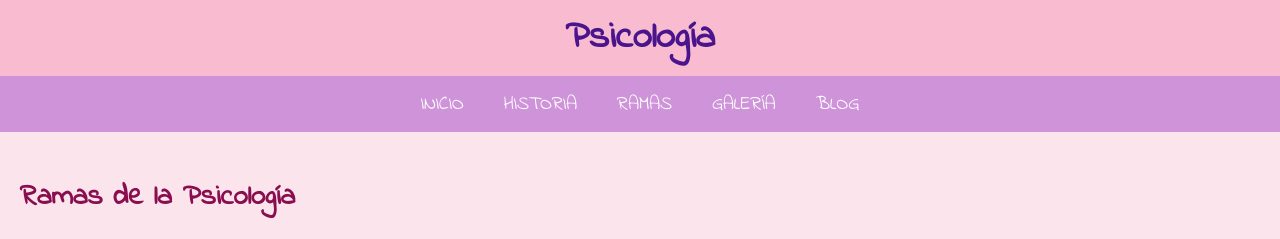
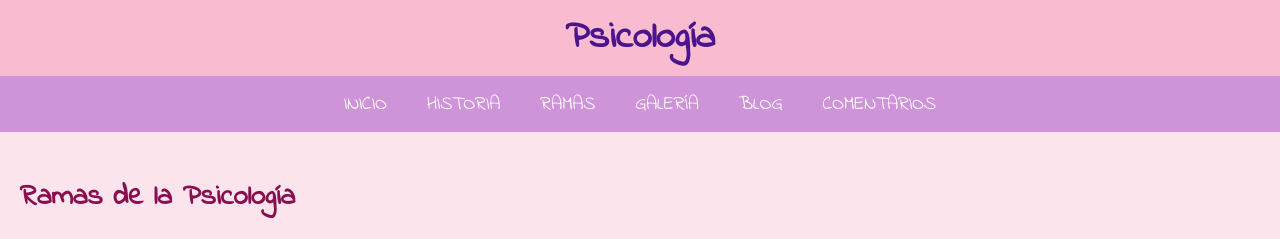
Before and after one commit to iahs06/Psicologia, a plain HTML site: page ramas.html in a window 1280 px wide. Shown: the top 239 px of the page. Drawn offline with Linux system fonts and the light colour scheme.

Commit message:
Update ramas.html

```diff
--- a/ramas.html
+++ b/ramas.html
@@ -71,6 +71,7 @@
         <a href="ramas.html">Ramas</a>
         <a href="galeria.html">Galería</a>
         <a href="blog.html">Blog</a>
+         <a href="comentarios.html">comentarios</a>
     </nav>
 
     <section class="section">
```
